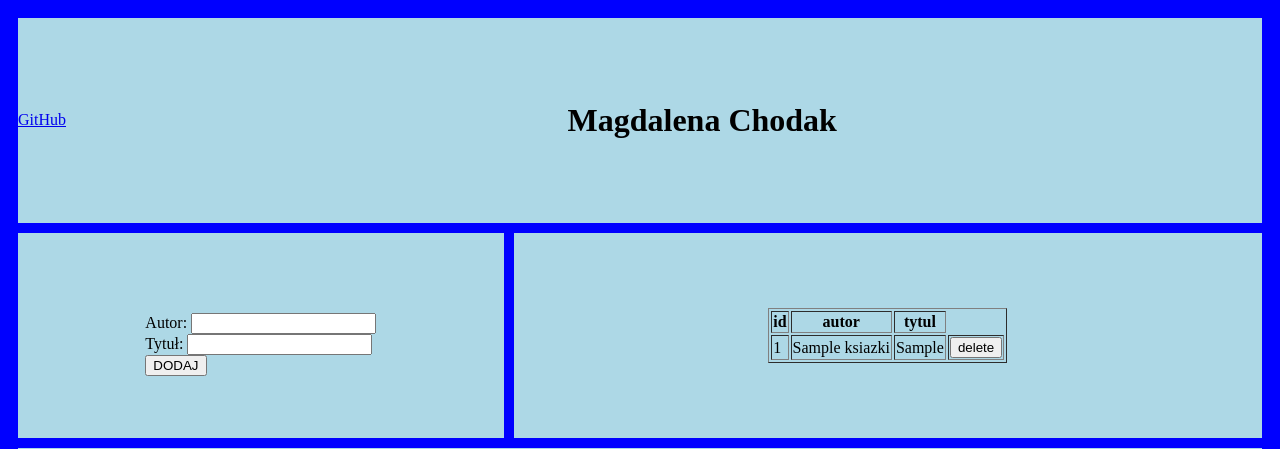
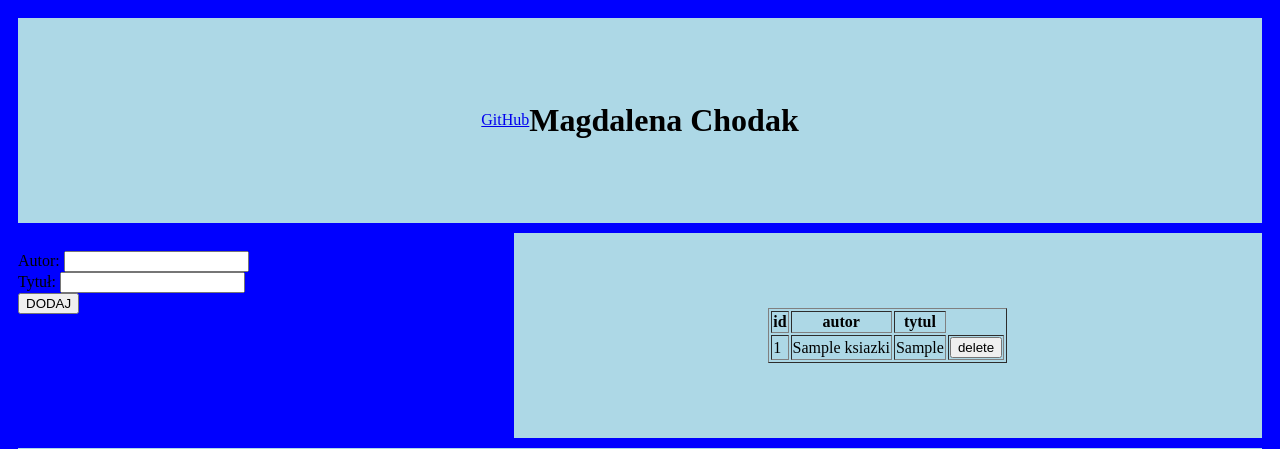
Before and after one commit to 3ti-2020/crud-wiele-do-wielu-magdalena-chodak, a PHP site: page / in a window 1280 px wide. Shown: the top 449 px of the page. Run offline with PHP 8.4, Linux system fonts and the light colour scheme; tables that the repository leaves empty or names only in its code hold one stand-in row (values such as "Sample post"); data that the repository does not hold is empty.

Commit message:
Add files via upload

```diff
--- a/style.css
+++ b/style.css
@@ -13,19 +13,11 @@ body{
     grid-area: a;
     background: lightblue;
     display: flex;
-}
-.git{
-    width: 10%;
-    display: flex;
-    flex-direction: left;
-    align-items: center;
-}
-.title{
-    width: 90%;
-    display: flex;
     justify-content: center;
     align-items: center;
 }
+}
+
 .main{
     grid-area: b;
     background: lightblue;
```
